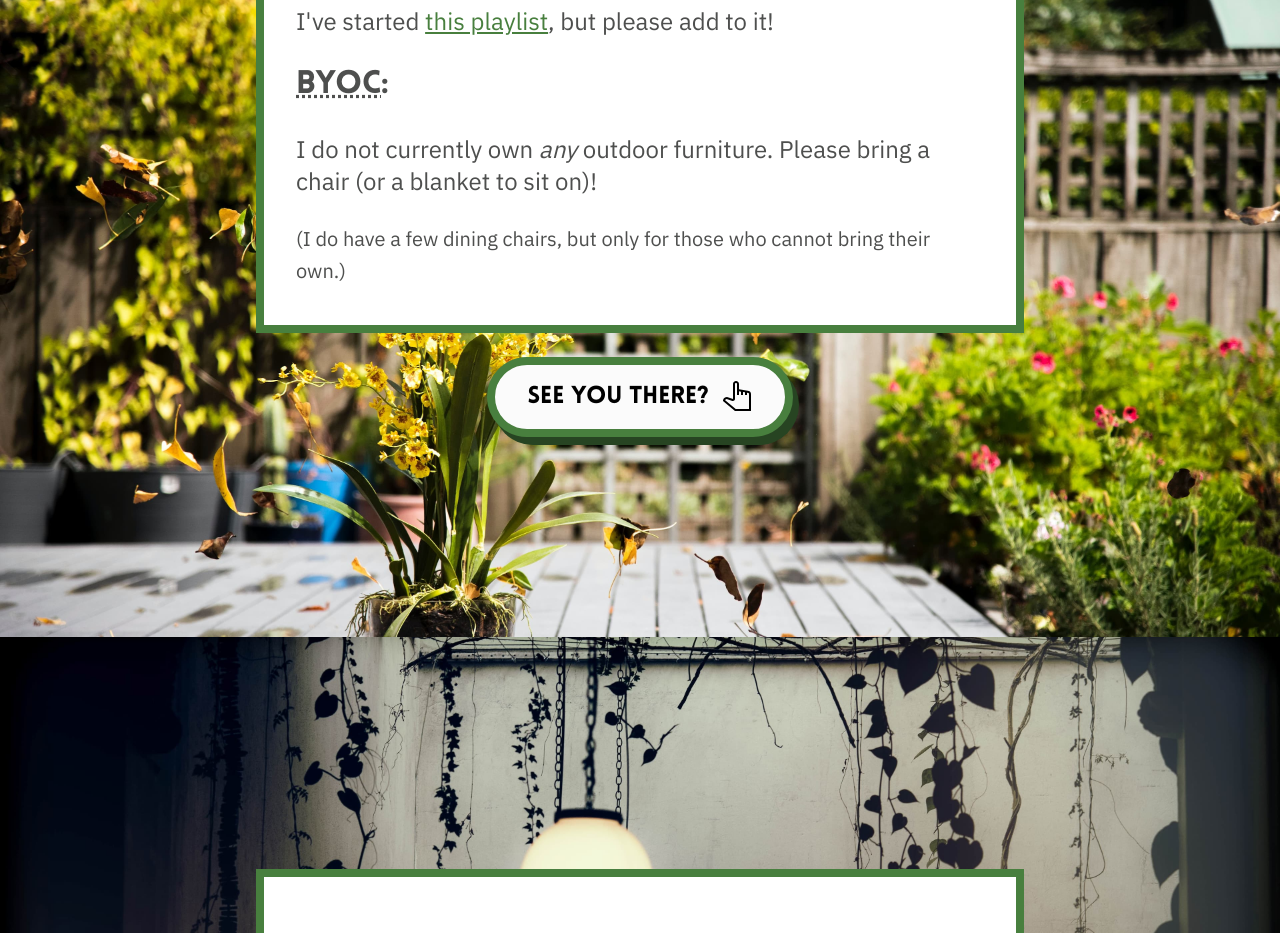
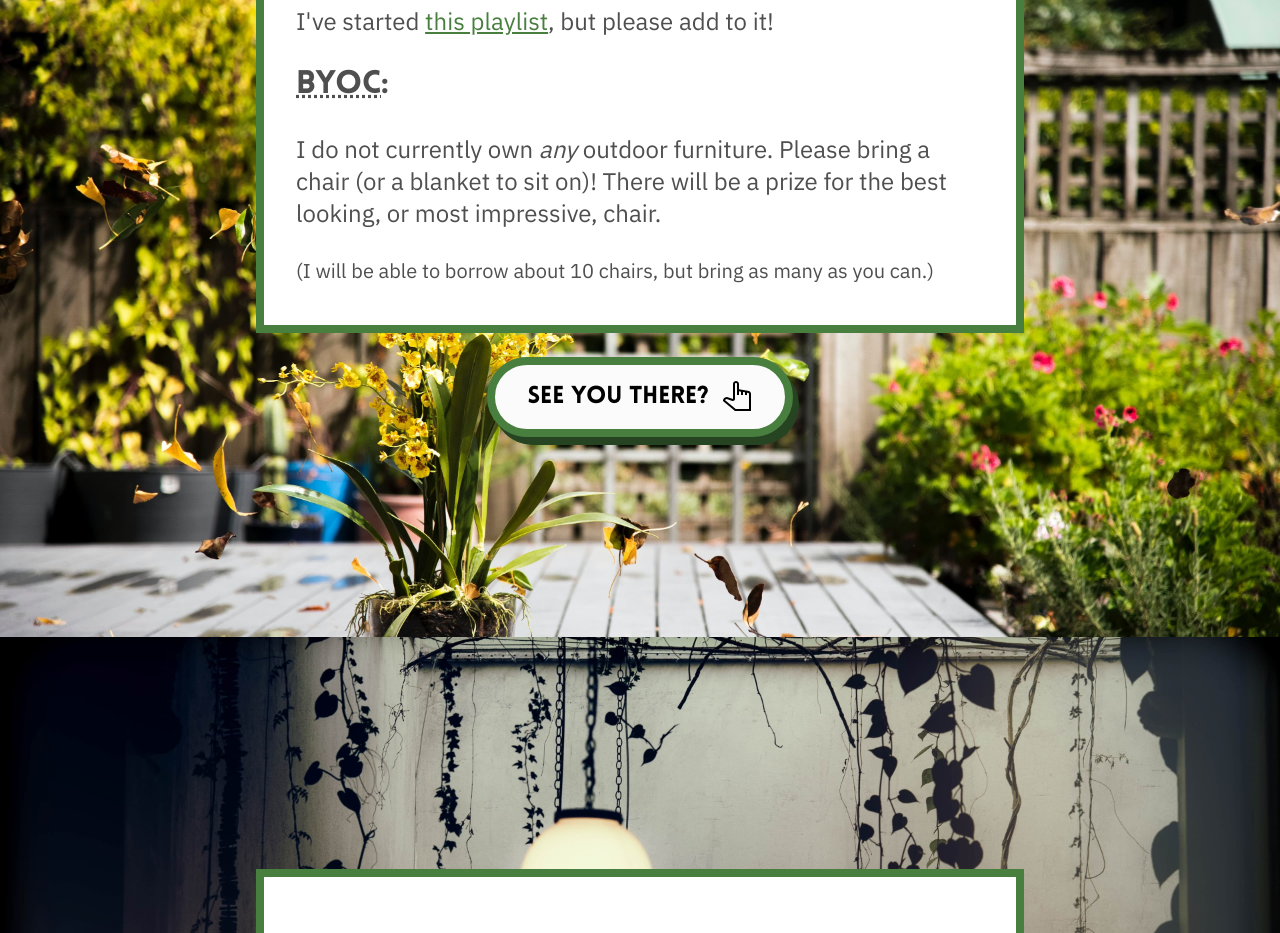
Before and after one commit to evolutionxbox/party.joncousins.co.uk, a website built with Parcel: page index.html in a window 1280 px wide. Shown: the part 5540-6473 px from the top of the page. Built offline with nearby package versions, Linux system fonts and the light colour scheme.

Commit message:
Update text about chairs

```diff
--- a/index.html
+++ b/index.html
@@ -173,8 +173,8 @@
             <p>Bring your tunes! 🎶</p>
             <p>I've started <a href="https://open.spotify.com/playlist/1GNblKSKa5FvR469XGd0oP?si=529689e3674940db&pt=710b6f8d200b9390e5b2b94a291060fe" target="_blank">this playlist</a>, but please add to it!</p>
             <h3><abbr title="Bring your own chair">BYOC</abbr>:</h3>
-            <p>I do not currently own <em>any</em> outdoor furniture. Please bring a chair (or a blanket to sit on)!</p>
-            <p><small>(I do have a few dining chairs, but only for those who cannot bring their own.)</small></p>
+            <p>I do not currently own <em>any</em> outdoor furniture. Please bring a chair (or a blanket to sit on)! There will be a prize for the best looking, or most impressive, chair.</p>
+            <p><small>(I will be able to borrow about 10 chairs, but bring as many as you can.)</small></p>
           </div>
         </section>
 
```
